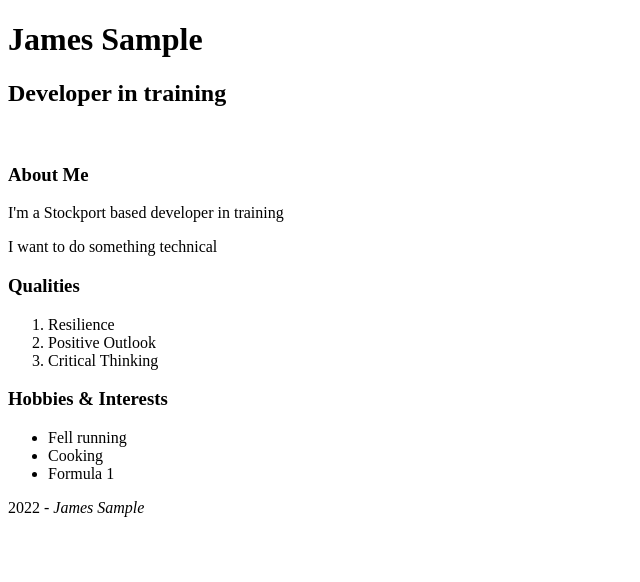
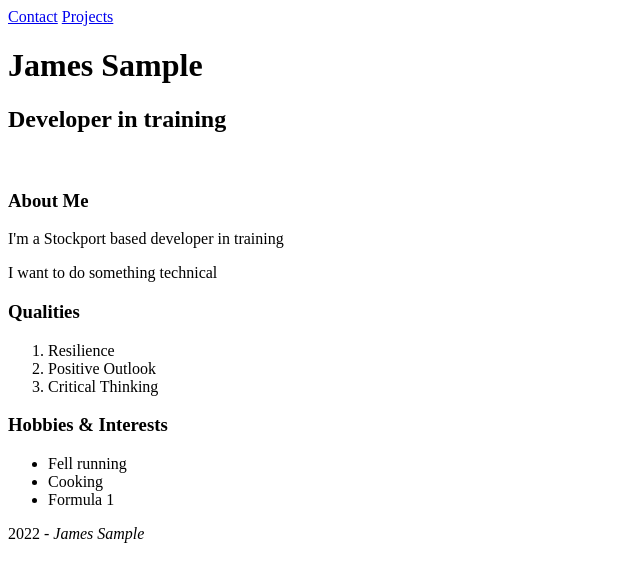
Before and after one commit to James-Sample/portfolio, a plain HTML site: page index.html in a window 1280 px wide. Shown: the whole page, without its empty margins (0-640 px from the left). Drawn offline with Linux system fonts and the light colour scheme.

Commit message:
added contact and projects pages

```diff
--- a/index.html
+++ b/index.html
@@ -7,6 +7,10 @@
     </head>
     <body>
         <header>
+            <nav>
+                <a href="./pages/contact.html" target="_blank">Contact</a>
+            <a href="./pages/projects.html" target="_blank">Projects</a>
+            </nav>
             <h1>James Sample</h1>
             <h2>Developer in training</h2>
         </header>
```
Also changed, not shown: pages/contact.html (added, +7 -0 lines), pages/projects.html (added, +8 -0 lines), images/testpic.jpg (added).
